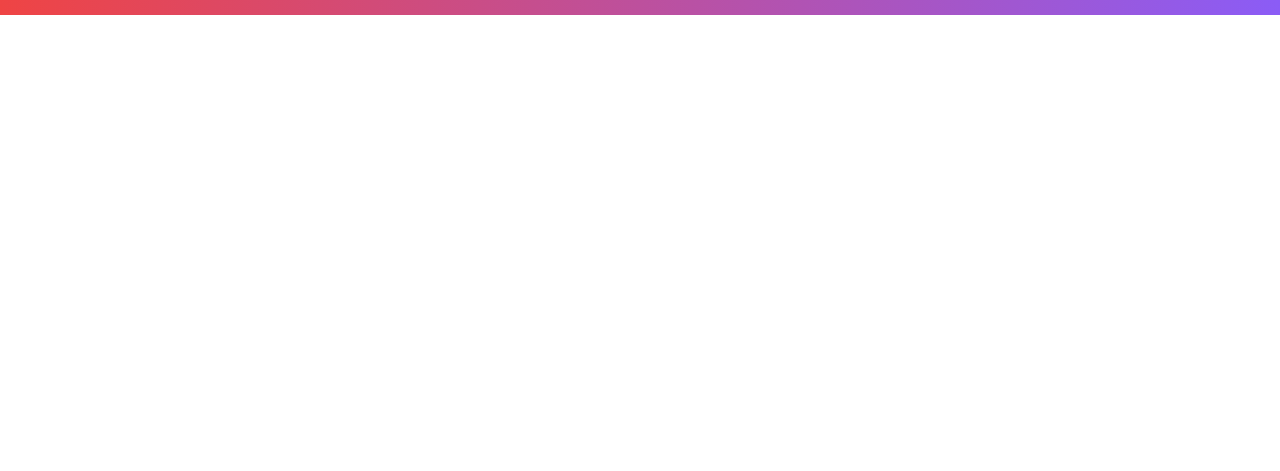
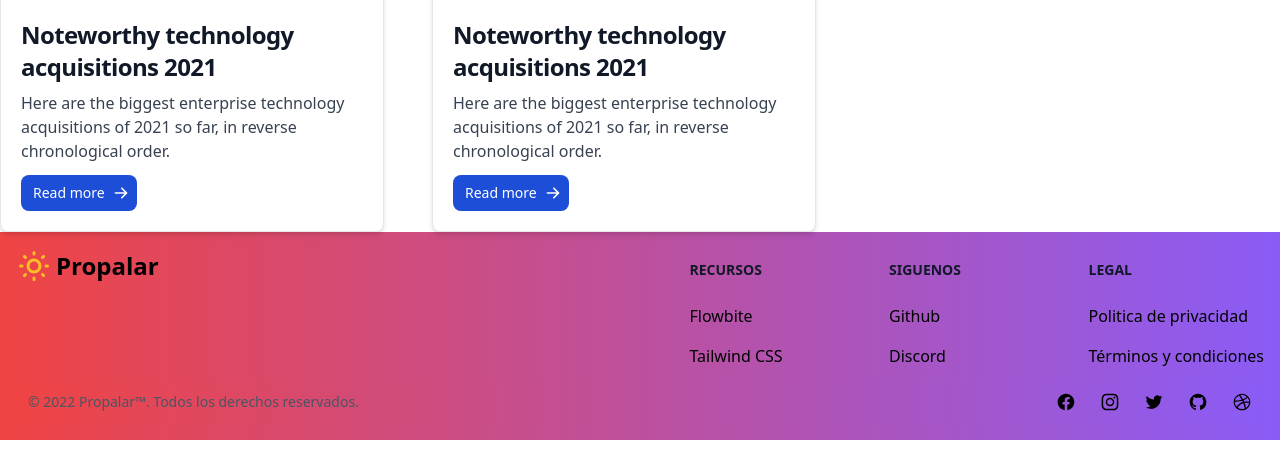
Before and after one commit to nimro7/Proyecto-de-titulo, a Django app: page /explorar/ in a window 1280 px wide. Shown: the part 257-728 px from the top of the page. Run offline with Django 3.2, Linux system fonts and the light colour scheme.

Commit message:
Explotar
Agregamos unos Cards

```diff
--- a/PROPALAR/Propalar/settings.py
+++ b/PROPALAR/Propalar/settings.py
@@ -77,11 +77,11 @@
 
 DATABASES = {
     'default': {
-        'ENGINE': 'mssql',
+        'ENGINE': 'sql_server.pyodbc',
         'NAME': 'proyecto_titulo',
         "USER": "",
         "PASSWORD": "",
-        "HOST": "LAPTOP-N7BO4IS4",
+        "HOST": "DESKTOP-1SHIPPI",
         "PORT": "",
         "OPTIONS": {"driver": "ODBC Driver 13 for SQL Server",
         },
--- a/PROPALAR/appgestion/templates/explorar.html
+++ b/PROPALAR/appgestion/templates/explorar.html
@@ -1,13 +1,94 @@
 <!DOCTYPE html>
 <html lang="en">
-<head>
-    <meta charset="UTF-8">
-    <meta http-equiv="X-UA-Compatible" content="IE=edge">
-    <meta name="viewport" content="width=device-width, initial-scale=1.0">
+  <head>
+    <meta charset="UTF-8" />
+    <meta http-equiv="X-UA-Compatible" content="IE=edge" />
+    <meta name="viewport" content="width=device-width, initial-scale=1.0" />
     <title>Document</title>
-</head>
-<body>
+  </head>
+  <body>
     {% include "navbar.html" %}
+    <div class="grid grid-cols-3 gap-4">
+
+
+        <div
+        class="max-w-sm bg-white rounded-lg border border-gray-200 shadow-md dark:bg-gray-800 dark:border-gray-700"
+        >
+        <a href="#">
+            <img class="rounded-t-lg" src="https://picsum.photos/400/200" alt="" />
+        </a>
+        <div class="p-5">
+            <a href="#">
+            <h5
+                class="mb-2 text-2xl font-bold tracking-tight text-gray-900 dark:text-white"
+            >
+                Noteworthy technology acquisitions 2021
+            </h5>
+            </a>
+            <p class="mb-3 font-normal text-gray-700 dark:text-gray-400">
+            Here are the biggest enterprise technology acquisitions of 2021 so
+            far, in reverse chronological order.
+            </p>
+            <a
+            href="#"
+            class="inline-flex items-center py-2 px-3 text-sm font-medium text-center text-white bg-blue-700 rounded-lg hover:bg-blue-800 focus:ring-4 focus:outline-none focus:ring-blue-300 dark:bg-blue-600 dark:hover:bg-blue-700 dark:focus:ring-blue-800"
+            >
+            Read more
+            <svg
+                class="ml-2 -mr-1 w-4 h-4"
+                fill="currentColor"
+                viewBox="0 0 20 20"
+                xmlns="http://www.w3.org/2000/svg"
+            >
+                <path
+                fill-rule="evenodd"
+                d="M10.293 3.293a1 1 0 011.414 0l6 6a1 1 0 010 1.414l-6 6a1 1 0 01-1.414-1.414L14.586 11H3a1 1 0 110-2h11.586l-4.293-4.293a1 1 0 010-1.414z"
+                clip-rule="evenodd"
+                ></path>
+            </svg>
+            </a>
+        </div>
+        </div>
+        <div
+        class="max-w-sm bg-white rounded-lg border border-gray-200 shadow-md dark:bg-gray-800 dark:border-gray-700"
+        >
+        <a href="#">
+            <img class="rounded-t-lg" src="https://picsum.photos/400/200" alt="" />
+        </a>
+        <div class="p-5">
+            <a href="#">
+            <h5
+                class="mb-2 text-2xl font-bold tracking-tight text-gray-900 dark:text-white"
+            >
+                Noteworthy technology acquisitions 2021
+            </h5>
+            </a>
+            <p class="mb-3 font-normal text-gray-700 dark:text-gray-400">
+            Here are the biggest enterprise technology acquisitions of 2021 so
+            far, in reverse chronological order.
+            </p>
+            <a
+            href="#"
+            class="inline-flex items-center py-2 px-3 text-sm font-medium text-center text-white bg-blue-700 rounded-lg hover:bg-blue-800 focus:ring-4 focus:outline-none focus:ring-blue-300 dark:bg-blue-600 dark:hover:bg-blue-700 dark:focus:ring-blue-800"
+            >
+            Read more
+            <svg
+                class="ml-2 -mr-1 w-4 h-4"
+                fill="currentColor"
+                viewBox="0 0 20 20"
+                xmlns="http://www.w3.org/2000/svg"
+            >
+                <path
+                fill-rule="evenodd"
+                d="M10.293 3.293a1 1 0 011.414 0l6 6a1 1 0 010 1.414l-6 6a1 1 0 01-1.414-1.414L14.586 11H3a1 1 0 110-2h11.586l-4.293-4.293a1 1 0 010-1.414z"
+                clip-rule="evenodd"
+                ></path>
+            </svg>
+            </a>
+        </div>
+        </div>
+    </div>
+
     {% include "footer.html" %}
-</body>
+  </body>
 </html>
```
